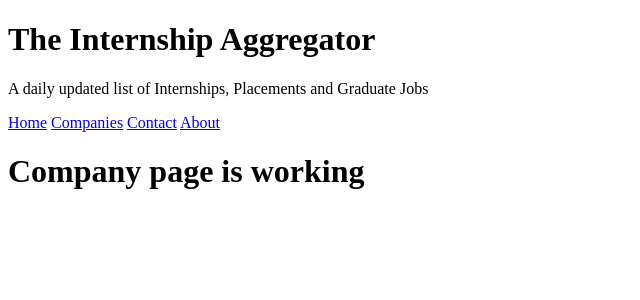
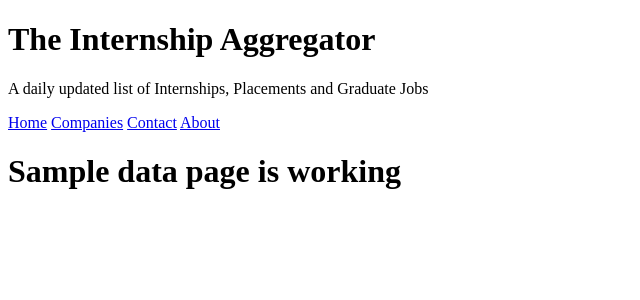
Before and after one commit to yasserqureshi1/internship-aggregator, a Flask app: template app/templates/company_page.html in a window 1280 px wide. Shown: the top 300 px of the page, without its empty margins (0-640 px from the left). Run offline with Flask 2, Linux system fonts and the light colour scheme; the template is opened without the code that fills it: most values are stand-ins (such as "Sample title", 1, 10 or a date in 2020).

Commit message:
Small edits

```diff
--- a/app/templates/company_page.html
+++ b/app/templates/company_page.html
@@ -2,7 +2,8 @@
 {% block content %}
 
 <div class="">
-    <h1 class="header">Company page is working</h1>
+    <h1 class="header">{{ data }} page is working</h1>
+
 
 </div>
 
--- a/app/webscraper.py
+++ b/app/webscraper.py
@@ -22,6 +22,7 @@ def BailleGillford():
         print(i['title']['instances'][0]['text'])
         print(i['subtitles'][1]['instances'][0]['text'])
         print('https://bailliegifford.wd3.myworkdayjobs.com' + i['title']['commandLink'])
+        print(i)
         print(' ')
 
 
@@ -46,7 +47,7 @@ def Citi():
     html = requests.get(url=url, headers=headers)
     output = json.loads(html.text)
 
-    soup = BeautifulSoup(output['results'])
+    soup = BeautifulSoup(output['results'], 'html.parser')
     job_list = soup.select('a[data-job-id*=""]')
     for i in job_list:
         print(i.text)
```
